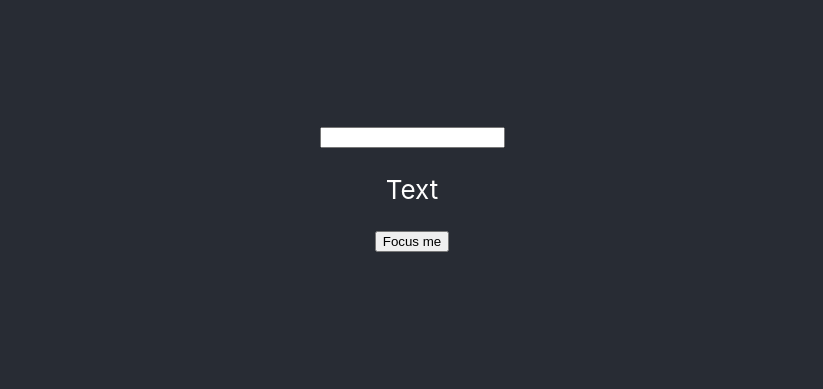
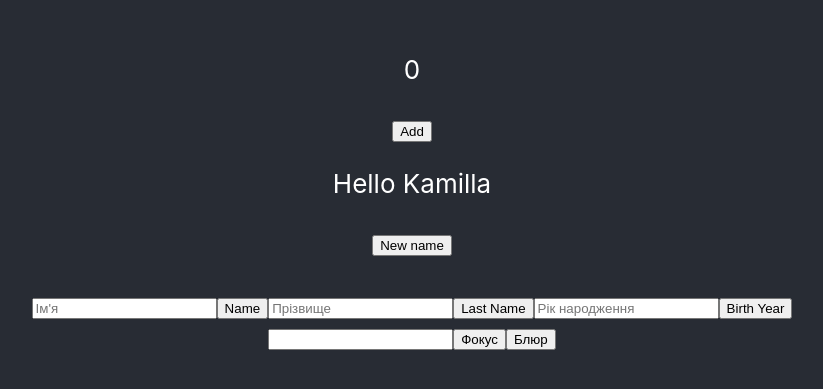
Before and after one commit to MissKamilla/react-first-project, a React (Create React App) app: page / in a window 1280 px wide. Shown: the part 211-600 px from the top of the page, without its empty margins (228-1051 px from the left). Built offline with nearby package versions, Linux system fonts and the light colour scheme.

Commit message:
HW5 Hooks (useEffect, useState, useReducer, useRef)

```diff
--- a/src/App.js
+++ b/src/App.js
@@ -1,6 +1,7 @@
 // import HomeWorkMain1 from "./HomeWork1/HomeWorkMain";
 // import HomeWorkMain2 from "./HomeWork2/HomeWorkMain";
 // import HomeWorkMain4 from "./HomeWork4/HomeWorkMain";
+import HomeWorkMain5 from "./HomeWork5/HomeWorkMain";
 // import { createElement } from "react";
 // import ListComponent from "./ListComponent";
 import CounterComponent from "./CounterComponent";
@@ -12,23 +13,24 @@ import { useRef, useState } from "react";
 import "./App.css";
 
 function App() {
-  const headerRef = useRef();
-  const handleFocus = () => {
-    headerRef.current.focus();
-    console.log(headerRef.current.value);
-  };
+  // const headerRef = useRef();
+  // const handleFocus = () => {
+  //   headerRef.current.focus();
+  //   console.log(headerRef.current.value);
+  // };
 
   return (
     <div className="App">
       <header className="App-header">
-        <input ref={headerRef} />
+        {/* <input ref={headerRef} />
 
         <p>Text</p>
-        <button onClick={handleFocus}>Focus me</button>
+        <button onClick={handleFocus}>Focus me</button> */}
 
         {/* <HomeWorkMain1 /> */}
         {/* <HomeWorkMain2 /> */}
         {/* <HomeWorkMain4 /> */}
+        <HomeWorkMain5 />
 
         {/* <CounterComponent /> */}
         {/* <MyClassComponent /> */}
--- /dev/null
+++ b/src/HomeWork5/HomeWorkMain.js
@@ -0,0 +1,128 @@
+import { type } from "@testing-library/user-event/dist/type";
+import { useEffect, useReducer, useRef, useState } from "react";
+
+const HomeWorkMain = () => {
+  // ----------------1-----------------
+  const [count, setCount] = useState(0);
+
+  useEffect(() => {
+    console.log("Show update of count elemetnt");
+  });
+
+  const handleClick = () => {
+    setCount((prev) => prev + 1);
+    setCount((prev) => prev + 1);
+  };
+
+  // -----------------2-----------------
+
+  const names = ["Kamilla", "Vova", "Keks", "Mia", "Elena"];
+  const [name, setName] = useState(names[0]);
+
+  const showName = () => {
+    setName(names[Math.floor(Math.random() * names.length)]);
+  };
+
+  // -----------------3-----------------
+  const initialState = { name: "", lastName: "", year: "" };
+
+  const [nameInput, setNameInput] = useState("");
+  const [lastNameInput, setLastNameInput] = useState("");
+  const [yearInput, setYearInput] = useState("");
+
+  const reducer = (state, action) => {
+    switch (action.type) {
+      case "name":
+        return { ...state, name: action.payload };
+      case "lastName":
+        return { ...state, lastName: action.payload };
+      case "year":
+        return { ...state, year: action.payload };
+      default:
+        return state;
+    }
+  };
+
+  const [state, dispatch] = useReducer(reducer, initialState);
+
+  const fullName = `${state.name} ${state.lastName} ${state.year}`;
+
+  // -----------------4-----------------
+
+  const refFocus = useRef();
+  const handleFocus = () => {
+    refFocus.current.focus();
+  };
+  const handleBlur = () => {
+    refFocus.current.blur();
+  };
+
+  return (
+    <div>
+      {/* ------------1-------------- */}
+      <p>{count}</p>
+      <button onClick={handleClick}>Add</button>
+
+      {/* ------------2-------------- */}
+      <p>Hello {name}</p>
+      <button onClick={showName}>New name</button>
+
+      {/* ------------3-------------- */}
+      <h2>{fullName || "Тут будет повне ім'я"}</h2>
+      <input
+        value={nameInput}
+        onChange={(e) => setNameInput(e.target.value)}
+        placeholder="Ім'я"
+      />
+      <button onClick={() => dispatch({ type: "name", payload: nameInput })}>
+        Name
+      </button>
+
+      <input
+        value={lastNameInput}
+        onChange={(e) => setLastNameInput(e.target.value)}
+        placeholder="Прізвище"
+      />
+      <button
+        onClick={() => dispatch({ type: "lastName", payload: lastNameInput })}
+      >
+        Last Name
+      </button>
+
+      <input
+        value={yearInput}
+        onChange={(e) => setYearInput(e.target.value)}
+        placeholder="Рік народження"
+      />
+      <button onClick={() => dispatch({ type: "year", payload: yearInput })}>
+        Birth Year
+      </button>
+
+      {/* ------------4-------------- */}
+      <div>
+        <input ref={refFocus} />
+        <button onClick={handleFocus}>Фокус</button>
+        <button onClick={handleBlur}>Блюр</button>
+      </div>
+    </div>
+  );
+};
+
+export default HomeWorkMain;
+
+/* 1) useEffect:
+Створіть компонент, який використовує хук useEffect. При кожному оновленні компонента хук useEffect
+має викликатися і виводити повідомлення в консоль. Перевірте, що повідомлення виводяться під час
+рендерингу компонента та після його оновлення. (Оновлювати компонент маєте будь як)
+2) useState:
+Створіть компонент, який використовує хук useState. При натисканні на кнопку нехай виводиться рандомно
+фразу “Hello …”, де “…” буде рандомне імʼя, додайте мінімум 5 імен.
+3) useReducer:
+Створіть компонент, який використовує хук useReducer. Додайте 3 кнопки “Імʼя”, “Пвізвище”, “Рік народження”.
+Додайте аналогічні 3 текстові поля “input”. initialState = {name: ‘’, lastName: ‘’, birthYear: ‘’}. Після вводу в текстове
+поле з іменем і натискання на кнопку “Імʼя”, має додати введений текст в обʼєкт поле “name”, і т.д. Виведіть
+обʼєкт на екран.
+4) useRef:
+Створіть компонент, який використовує хук useRef. Створіть текстове поле та кнопку “Фокус" та “Блюр”. При
+натисканні на кнопку “Фокус”, фокус повинен переміститися в текстове поле за допомогою хука useRef. При
+натисканні на кнопку “Блюр”, фокус має відмінитись із текстового поля. */
```
